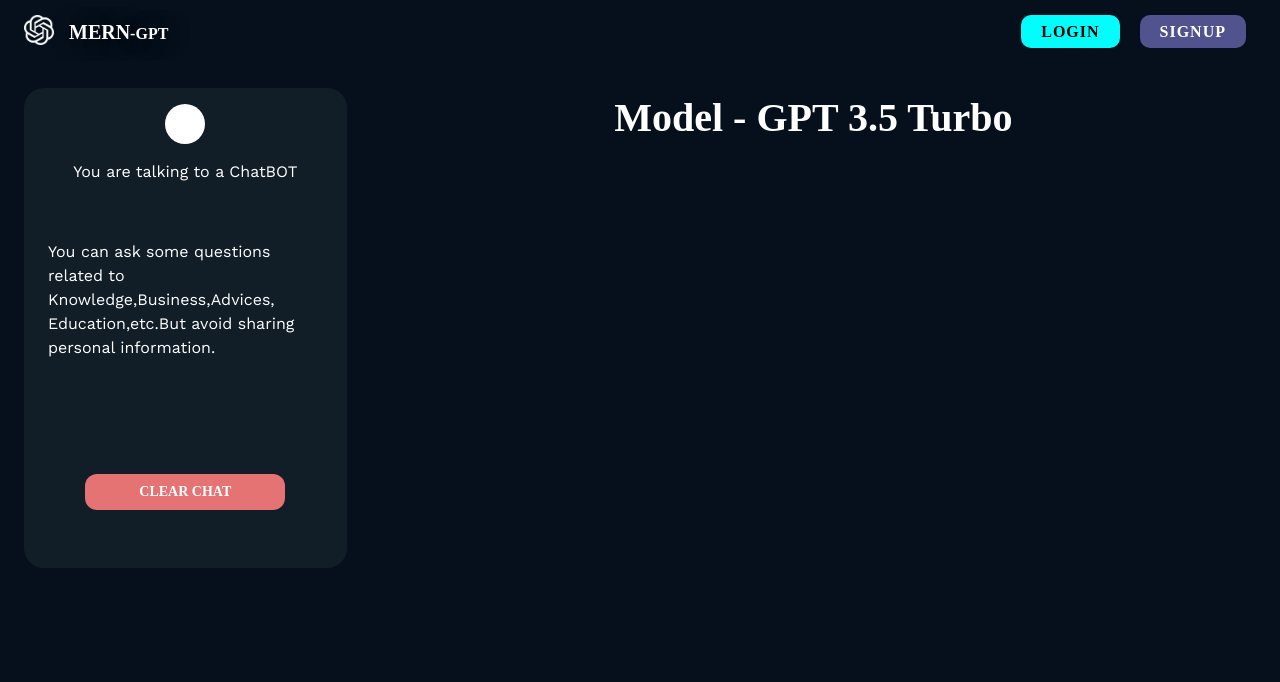
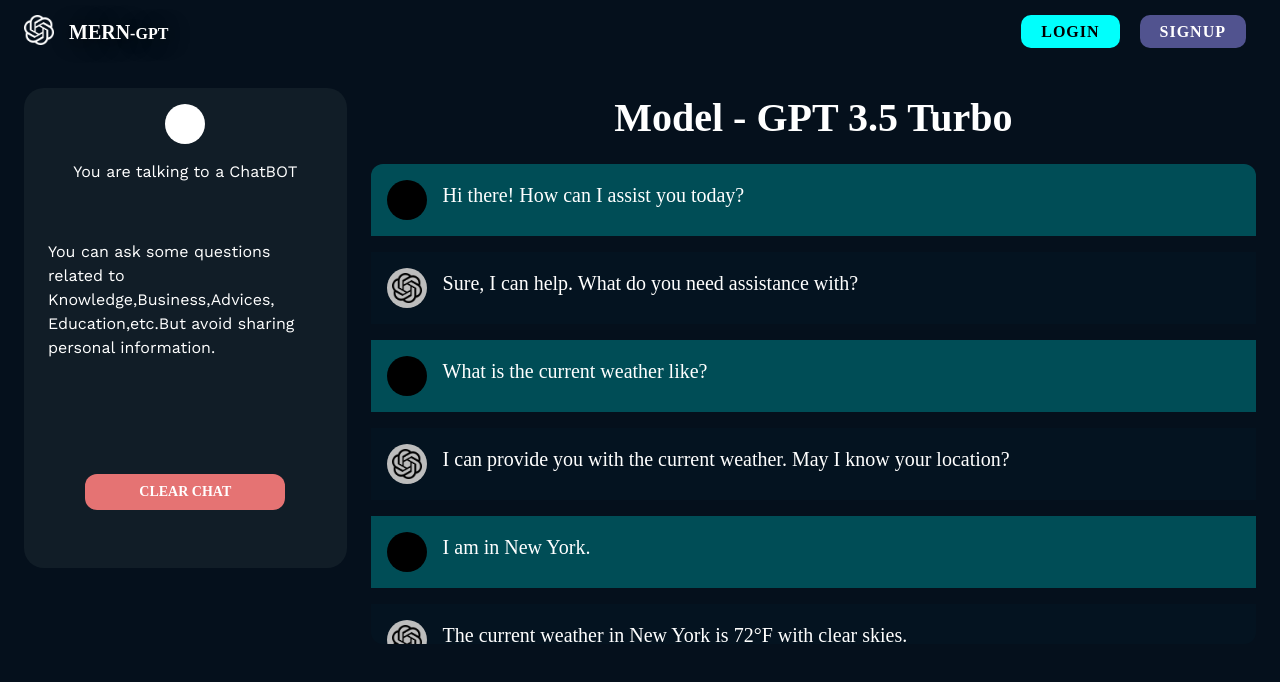
Before and after one commit to SanaUllahRasheed123/mern-openai-chatbot, a React (Vite) app in the folder frontend/: page /chat in a window 1280 px wide. Shown: the top 682 px of the page. Built offline with nearby package versions, Linux system fonts and the light colour scheme; no server answers.

Commit message:
Designing UI...

```diff
--- /dev/null
+++ b/frontend/src/components/chat/ChatItems.tsx
@@ -0,0 +1,34 @@
+import { Avatar, Box, Typography } from "@mui/material"
+import { useAuth } from "../../context/AuthContext";
+
+const ChatItems = ({
+    content,
+    role,
+}:{
+    content:string;
+    role:'user'|'assistant';
+}) => {
+  const auth = useAuth();
+  return role === 'assistant' ? (
+    <Box
+    sx={{display:'flex',p:2,bgcolor:'#004d5612',my:2,gap:2}}
+    >
+        <Avatar sx={{ml:'0'}}>
+            <img src="openai.png" alt="openai" width={'30px'}/>
+        </Avatar>
+        <Box><Typography fontSize={'20px'}>{content}</Typography></Box>
+    </Box>
+  ) : (
+    <Box
+    sx={{display:'flex',p:2,bgcolor:'#004d56',gap:2}}
+    >
+        <Avatar sx={{ml:'0',bgcolor:'black',color:'white'}}>
+            {auth?.user?.name[0]}
+            {auth?.user?.name.split(' ')[1][0]}
+        </Avatar>
+        <Box><Typography fontSize={'20px'}>{content}</Typography></Box>
+    </Box>
+  )
+}
+
+export default ChatItems
--- a/frontend/src/pages/Chat.tsx
+++ b/frontend/src/pages/Chat.tsx
@@ -1,6 +1,16 @@
 import { Avatar, Box, Button, Typography } from "@mui/material"
 import { useAuth } from "../context/AuthContext"
 import { red } from "@mui/material/colors";
+import ChatItems from "../components/chat/ChatItems";
+const chatMessages = [
+  { role: 'user', string: 'Hello', content: 'Hi there! How can I assist you today?' },
+  { role: 'assistant', string: 'Help', content: 'Sure, I can help. What do you need assistance with?' },
+  { role: 'user', string: 'Weather', content: 'What is the current weather like?' },
+  { role: 'assistant', string: 'Weather', content: 'I can provide you with the current weather. May I know your location?' },
+  { role: 'user', string: 'New York', content: 'I am in New York.' },
+  { role: 'assistant', string: 'Weather', content: 'The current weather in New York is 72°F with clear skies.' },
+  // Add more chat messages as needed
+];
 
 const Chat = () => {
   const auth = useAuth();
@@ -85,7 +95,7 @@
           scrollBehavior:'smooth',
         }}
         >
-
+          {chatMessages.map((chat,index)=><ChatItems content={chat.content} role={chat.role} key={index}/>)}
         </Box>
 
       </Box>
```
